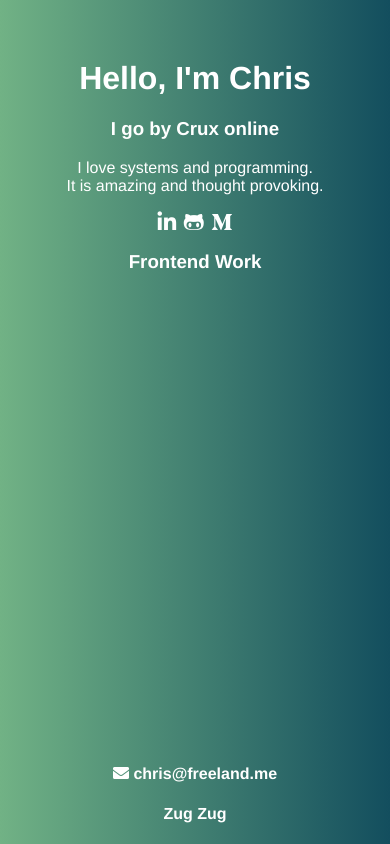
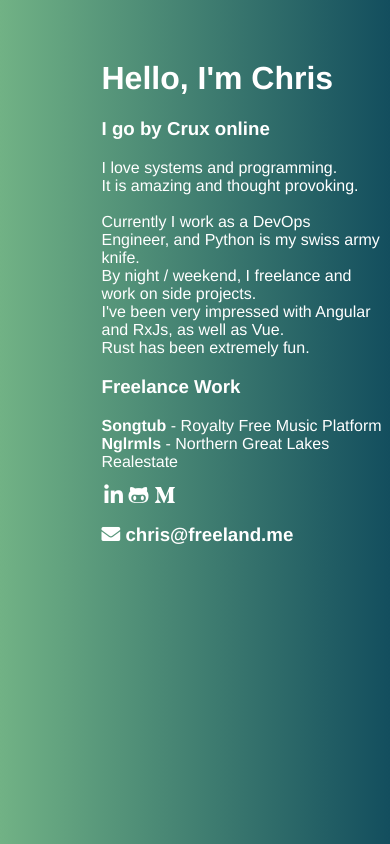
Before and after one commit to cruxone/cruxone.github.io, a Vue app: page / in a window 390 px wide. Built offline with nearby package versions, Linux system fonts and the light colour scheme.

Commit message:
no go on vueitify. Added content and styling. TODO: Media queries for margin-left %.

```diff
--- a/src/App.vue
+++ b/src/App.vue
@@ -1,12 +1,11 @@
 <template>
-  <div id="app">
+  <div id="app" class="al">
     <!-- <img src="./assets/logo.png"> -->
     <Header tag="Hello, I'm Chris" />
     <About />
+    <Work />
     <Social />
-
-    <Work />
-    <Footer id="footer" email="chris@freeland.me" tag="Zug Zug"/>
+    <Footer id="footer" email="chris@freeland.me"/>
   </div>
 </template>
 
@@ -36,6 +35,8 @@ export default {
   text-align: center;
   color: white; /*#2c3e50;*/
   margin-top: 60px;
+  text-align: left;
+  margin-left: 25%;
 }
 .page {
 background: #134E5E;  /* fallback for old browsers */
@@ -44,11 +45,9 @@ background: linear-gradient(to right, #71B285, #134E5E); /* W3C, IE 10+/ Edge, F
 
   color: white;
 }
-#footer {
-  position: absolute;
-  right: 0;
-  bottom: 0;
-  left: 0;
-  text-align: center;
+
+a {
+  text-decoration: none;
+  color: white;
 }
 </style>
--- a/src/components/About.vue
+++ b/src/components/About.vue
@@ -1,7 +1,12 @@
 <template>
-  <div>
+  <div class="pads">
     <p>I love systems and programming.
-      <br>It is amazing and thought provoking.
+    <br>It is amazing and thought provoking.
+    <br>
+    <br>Currently I work as a DevOps Engineer, and Python is my swiss army knife.
+    <br>By night / weekend, I freelance and work on side projects.
+    <br>I've been very impressed with Angular and RxJs, as well as Vue.
+    <br>Rust has been extremely fun.
     </p>
   </div>
 </template>
@@ -11,3 +16,8 @@ export default {
   name: 'About'
 }
 </script>
+<style scoped>
+.pads {
+  margin-top:5%;
+}
+</style>
--- a/src/components/Footer.vue
+++ b/src/components/Footer.vue
@@ -1,26 +1,18 @@
 <template>
   <div>
-    <h4 class="center-text">
+    <h3 class="center-text">
       <i class="fa fa-envelope"></i>
       <a :href="`mailto:${email}`">
         {{ email }}
       </a>
-    </h4>
-    <h4>{{ tag }}</h4>
+    </h3>
   </div>
 </template>
 
 <script>
 export default {
   props: {
-    tag: String,
     email: String
   }
 };
 </script>
-<style scoped>
-a {
-  text-decoration: none;
-  color: white;
-}
-</style>
--- a/src/components/Header.vue
+++ b/src/components/Header.vue
@@ -13,4 +13,5 @@ export default {
 };
 </script>
 <style scoped>
+
 </style>
--- a/src/components/Work.vue
+++ b/src/components/Work.vue
@@ -1,17 +1,41 @@
 <template>
-    <div>
-        <h3>Frontend Work</h3>
-
-        <ul>
+    <div style="margin-top:5%;">
+        <h3>Freelance Work</h3>
+        <ul class="things">
+          <!-- <li v-for="(image,i) in images" :key="i">
+            <img :src="image.src" class="port-img"/>
+          </li> -->
+          <li><a href="http://songtub.com"><b>Songtub</b> - Royalty Free Music Platform</a></li>
+          <li><a href="https://nglrmls.com"><b>Nglrmls</b> - Northern Great Lakes Realestate</a></li>
         </ul>
     </div>
 </template>
 
 <script>
 export default {
-  props: {
-    name: 'Work',
-    tag: String
-  }
+  // data () {
+  //   return {
+  //     images: [
+  //       {
+  //         src: require('../assets/songtub.jpg')
+  //       },
+  //       {
+  //         src: require('../assets/nglrmls.jpg')
+  //       }
+  //     ]
+  //   }
+  // }
 };
 </script>
+<style scoped>
+/* .port-img {
+    display: block;
+    margin-left: auto;
+    margin-right: auto;
+    width: 50%;
+} */
+a {
+  text-decoration: none;
+  color: white;
+}
+</style>
```
Also changed, not shown: src/assets/nglrmls.jpg (added), src/assets/songtub.jpg (added).
